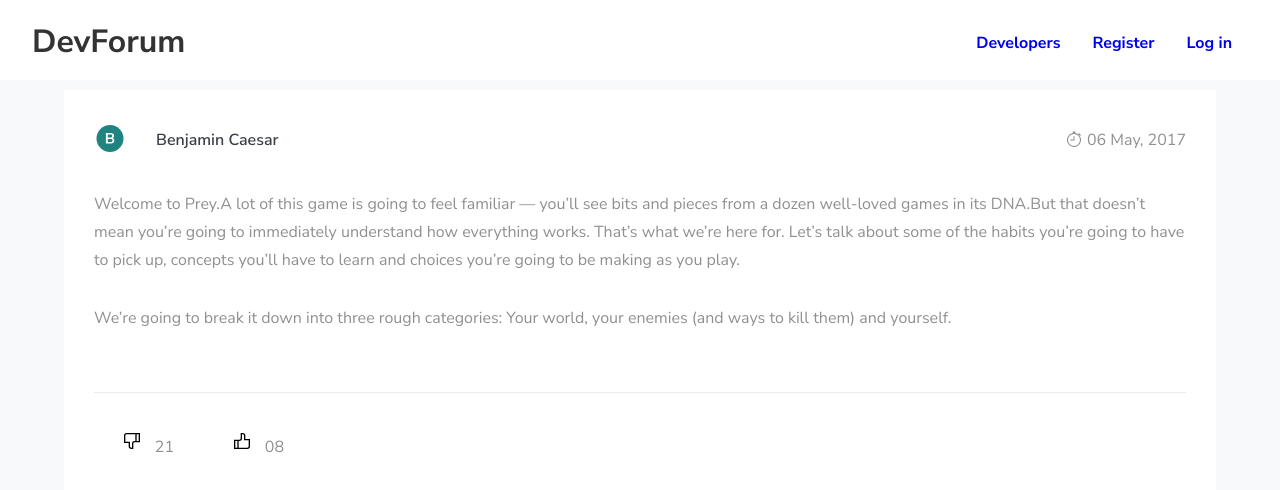
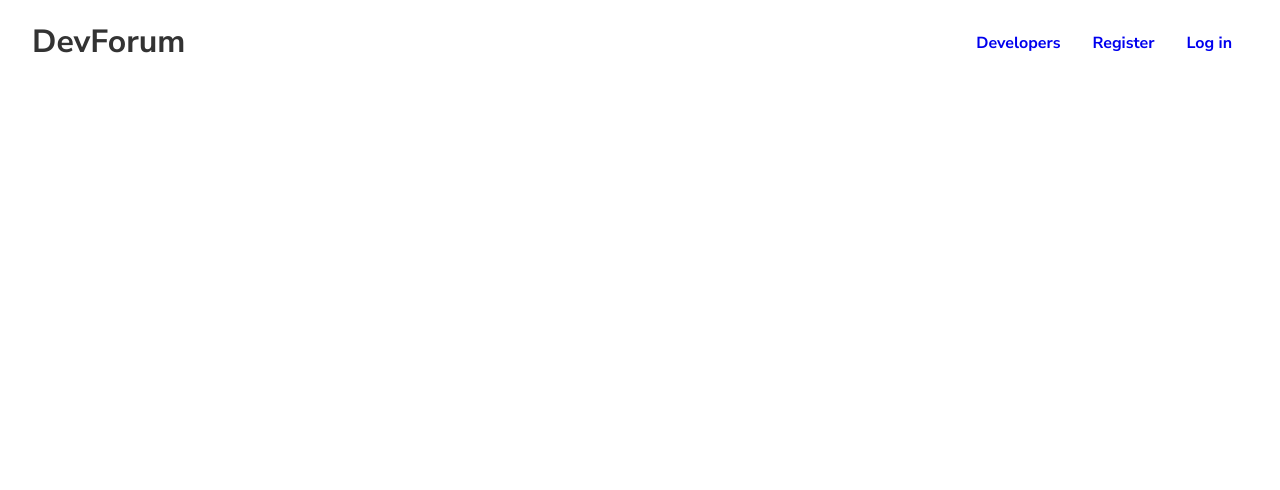
Before and after one commit to CreativeGang/DevForum-fe, a React (Create React App) app: page / in a window 1280 px wide. Shown: the top 490 px of the page. Built offline with nearby package versions, Linux system fonts and the light colour scheme; a web font is replaced by a local one.

Commit message:
add article router

```diff
--- a/src/App.js
+++ b/src/App.js
@@ -3,6 +3,7 @@
 import Login from './pages/Login';
 import Register from './pages/Register';
 import HomePage from './pages/HomePage';
+import Article from './pages/Article'
 import { BrowserRouter as Router, Route, Switch } from 'react-router-dom';
 
 const App = () => {
@@ -14,6 +15,7 @@
             <Route exact path="/" component={HomePage} />
             <Route exact path="/login" component={Login} />
             <Route exaxt path="/register" component={Register} />
+            <Route path="/article/:id"  component={Article}></Route>
           </Switch>
         </section>
       </Fragment>
--- /dev/null
+++ b/src/pages/Article/index.js
@@ -0,0 +1,62 @@
+import React from 'react';
+import { BsStopwatch } from 'react-icons/bs';
+import AvatarImg from '../../static/images/B.svg';
+import { GrLike, GrDislike } from 'react-icons/gr';
+import {
+  ArticleWrap,
+  ArticleContainer,
+  ContextHeader,
+  TopicHeader,
+  AvatarContainer,
+  Name,
+  TopDate,
+  IconContainer,
+  TopText,
+  TopicFooter,
+  LikeContainer,
+} from './ArticleElements';
+
+const Article = () => {
+  return (
+    <ArticleWrap>
+      <ArticleContainer>
+        <ContextHeader>
+          <TopicHeader>
+            <AvatarContainer src={AvatarImg} alt="avatar" />
+            <Name>Benjamin Caesar</Name>
+          </TopicHeader>
+          <TopDate>
+            <IconContainer>
+              <BsStopwatch />
+            </IconContainer>
+            <h2>06 May, 2017</h2>
+          </TopDate>
+        </ContextHeader>
+        <TopText>
+          Welcome to Prey.A lot of this game is going to feel familiar — you’ll
+          see bits and pieces from a dozen well-loved games in its DNA.But that
+          doesn’t mean you’re going to immediately understand how everything
+          works. That’s what we’re here for. Let’s talk about some of the habits
+          you’re going to have to pick up, concepts you’ll have to learn and
+          choices you’re going to be making as you play.
+        </TopText>
+        <TopText>
+          We’re going to break it down into three rough categories: Your world,
+          your enemies (and ways to kill them) and yourself.
+        </TopText>
+        <TopicFooter>
+          <LikeContainer>
+            <GrDislike />
+            <span>21</span>
+          </LikeContainer>
+          <LikeContainer>
+            <GrLike />
+            <span>08</span>
+          </LikeContainer>
+        </TopicFooter>
+      </ArticleContainer>
+    </ArticleWrap>
+  );
+};
+
+export default Article;
--- a/src/pages/HomePage/compenents/Article/index.js
+++ /dev/null
@@ -1,57 +0,0 @@
-import React from 'react';
-import { BsStopwatch } from 'react-icons/bs';
-import AvatarImg from '../../../../static/images/B.svg';
-import { GrLike, GrDislike } from 'react-icons/gr';
-import { ArticleWrap,
-  ArticleContainer,
-  ContextHeader,
-  TopicHeader,
-  AvatarContainer,
-  Name,
-  TopDate,
-  IconContainer,
-  TopText,
-  TopicFooter, LikeContainer } from './Article';
-
-const Article = () => {
-  return <ArticleWrap>
-    <ArticleContainer>
-      <ContextHeader>
-        <TopicHeader>
-          <AvatarContainer src={AvatarImg} alt='avatar' />
-          <Name>Benjamin Caesar</Name>
-        </TopicHeader>
-        <TopDate>
-          <IconContainer>
-            <BsStopwatch />
-          </IconContainer>
-          <h2>06 May, 2017</h2>
-        </TopDate>
-      </ContextHeader>
-      <TopText>
-        Welcome to Prey.A lot of this game is going to feel familiar — you’ll see bits and pieces from a dozen well-loved
-        games in its DNA.But that doesn’t mean you’re going to immediately understand how everything works.
-        That’s what we’re here for. Let’s talk about some of the habits
-        you’re going to have to pick up, concepts you’ll have to learn and choices you’re going to be
-        making as you play.
-      </TopText>
-      <TopText>
-        We’re going to break it down into three rough categories:
-        Your world, your enemies
-        (and ways to kill them) and yourself.
-      </TopText>
-      <TopicFooter>
-        <LikeContainer>
-          <GrDislike />
-          <span>21</span>
-        </LikeContainer>
-        <LikeContainer>
-          <GrLike />
-          <span>08</span>
-        </LikeContainer>
-      </TopicFooter>
-    </ArticleContainer>
-  </ArticleWrap>
-}
-
-export default Article;
--- a/src/pages/HomePage/index.js
+++ b/src/pages/HomePage/index.js
@@ -1,11 +1,10 @@
 import React from 'react'
 import NavBar from '../../common/layout/Navbar/index'
-import Article from './compenents/Article'
+import Article from '../Article/index'
 const Homepage = () => {
   return (
     <>
       <NavBar/>
-      <Article />
     </>
   )
 }
```
Also changed, not shown: src/pages/Article/ArticleElements.js (renamed from src/pages/HomePage/compenents/Article/Article.js).
